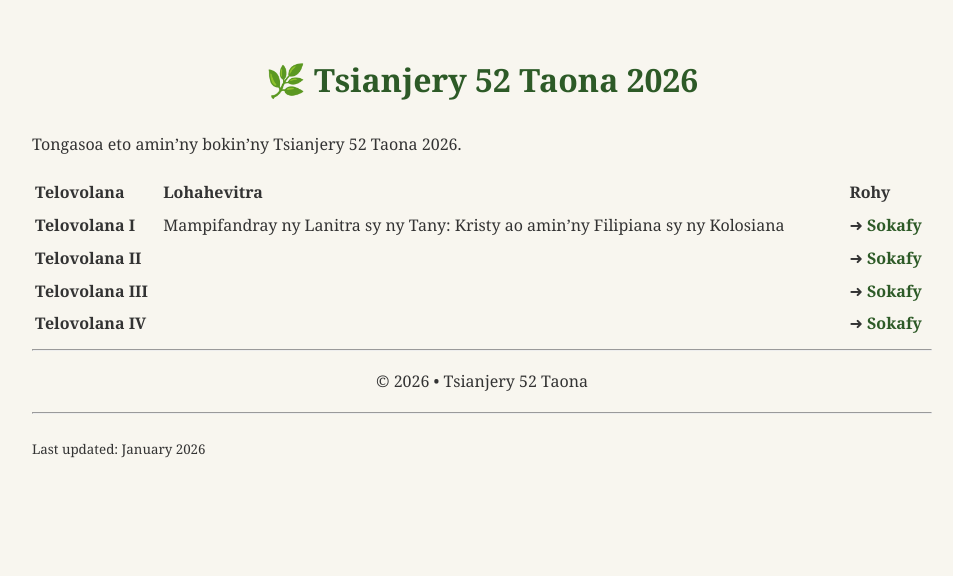
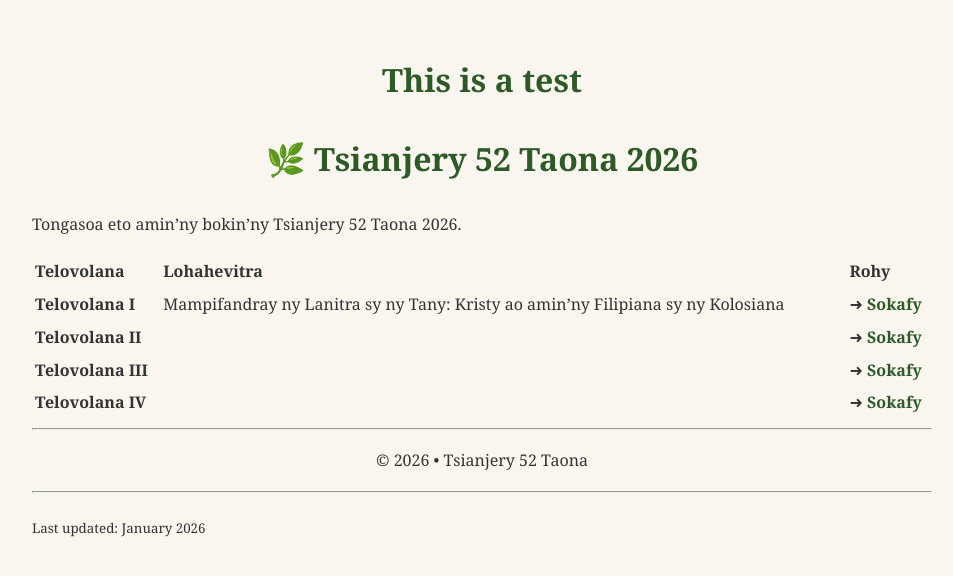
Before and after one commit to nainaw/tsianjery, a Jekyll site: the page built from index.md, in a window 1280 px wide. Shown: the top 576 px of the page, without its empty margins (158-1111 px from the left). Built offline with Jekyll 4.4.1, drawn with Linux system fonts in a browser that asks for light colours; our own code applies the rules of GitHub Pages for plain Markdown files.

Commit message:
Add test header to default layout

```diff
--- a/_layouts/default.html
+++ b/_layouts/default.html
@@ -10,7 +10,8 @@
 
 <body>
 
+<h1>This is a test</h1>
+
 {{ content }}
-
 </body>
 </html>
```
